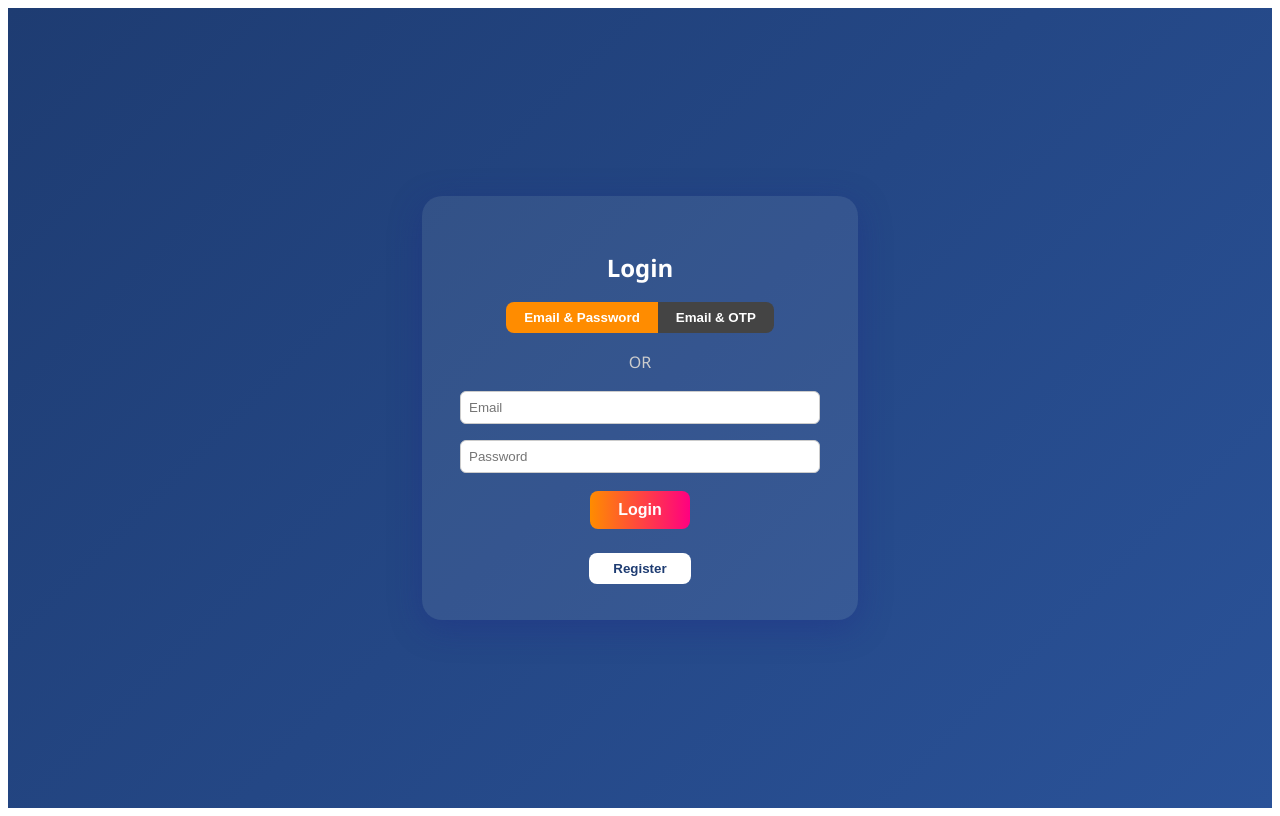
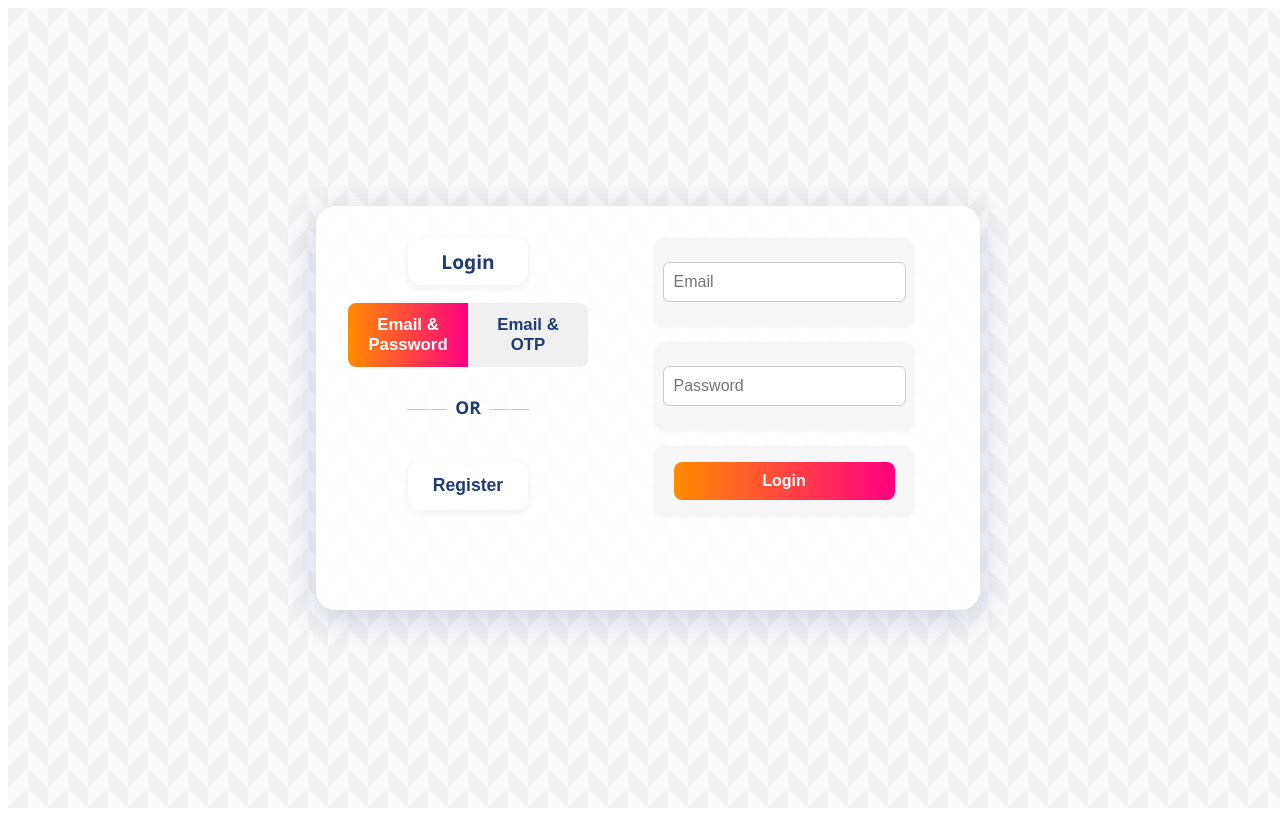
Before and after one commit to chetan123445/VK_WebPortal, a Next.js app in the folder frontend/: page /Login in a window 1280 px wide. Built offline with nearby package versions, Linux system fonts and the light colour scheme.

Commit message:
Ui improvement

```diff
--- a/frontend/pages/Login.js
+++ b/frontend/pages/Login.js
@@ -99,7 +99,16 @@
   return (
     <div style={{
       minHeight: "100vh",
-      background: "linear-gradient(135deg, #1e3c72 0%, #2a5298 100%)",
+      width: "100vw",
+      backgroundColor: "#f9f9f9",
+      backgroundImage: `
+        linear-gradient(135deg, rgba(0,0,0,0.03) 25%, transparent 25%),
+        linear-gradient(225deg, rgba(0,0,0,0.03) 25%, transparent 25%),
+        linear-gradient(45deg, rgba(0,0,0,0.03) 25%, transparent 25%),
+        linear-gradient(315deg, rgba(0,0,0,0.03) 25%, transparent 25%)
+      `,
+      backgroundSize: "40px 40px",
+      backgroundPosition: "0 0, 0 20px, 20px -20px, -20px 0px",
       display: "flex",
       flexDirection: "column",
       alignItems: "center",
@@ -108,25 +117,60 @@
       fontFamily: "Segoe UI, Arial, sans-serif"
     }}>
       <div style={{
-        background: "rgba(255,255,255,0.08)",
+        background: "rgba(255,255,255,0.96)",
         borderRadius: 20,
-        padding: "36px 28px",
-        boxShadow: "0 8px 32px 0 rgba(31, 38, 135, 0.37)",
+        padding: "32px 32px",
+        boxShadow: "0 8px 32px 0 rgba(31, 38, 135, 0.18)",
         textAlign: "center",
-        maxWidth: 380,
-        width: "90%"
+        maxWidth: 700,
+        minWidth: 600,
+        minHeight: 340,
+        margin: "0 auto",
+        display: "flex",
+        flexDirection: "row",
+        alignItems: "flex-start",
+        justifyContent: "center",
+        gap: 32
       }}>
-        <h2 style={{ marginBottom: 18 }}>Login</h2>
-        <div style={{ display: "flex", justifyContent: "center", marginBottom: 18 }}>
+        {/* Left side: Login method selection and Register */}
+        <div style={{
+          flex: 1,
+          display: "flex",
+          flexDirection: "column",
+          alignItems: "center",
+          justifyContent: "flex-start"
+        }}>
+          <div style={{
+            background: "#fff",
+            color: "#1e3c72",
+            borderRadius: 12,
+            width: 120,
+            margin: "0 auto 18px auto",
+            fontWeight: 700,
+            fontSize: "1.2rem",
+            padding: "10px 0",
+            boxShadow: "0 2px 8px rgba(30,60,114,0.08)"
+          }}>
+            Login
+          </div>
+          <div style={{
+            display: "flex",
+            justifyContent: "center",
+            width: "100%",
+            marginBottom: 18,
+            gap: 0
+          }}>
             <button
               style={{
-              background: mode === "password" ? "#ff8c00" : "#444",
-              color: "#fff",
+                background: mode === "password" ? "linear-gradient(90deg, #ff8c00 0%, #ff0080 100%)" : "#f0f0f0",
+                color: mode === "password" ? "#fff" : "#1e3c72",
                 border: "none",
                 borderRadius: "8px 0 0 8px",
-              padding: "8px 18px",
+                padding: "12px 12px",
+                fontWeight: 700,
+                fontSize: "1.05rem",
                 cursor: "pointer",
-              fontWeight: 600
+                width: 120
               }}
               onClick={() => setMode("password")}
             >
@@ -134,22 +178,91 @@
             </button>
             <button
               style={{
-              background: mode === "otp" ? "#ff0080" : "#444",
-              color: "#fff",
+                background: mode === "otp" ? "linear-gradient(90deg, #ff8c00 0%, #ff0080 100%)" : "#f0f0f0",
+                color: mode === "otp" ? "#fff" : "#1e3c72",
                 border: "none",
                 borderRadius: "0 8px 8px 0",
-              padding: "8px 18px",
+                padding: "12px 12px",
+                fontWeight: 700,
+                fontSize: "1.05rem",
                 cursor: "pointer",
-              fontWeight: 600
+                width: 120
               }}
               onClick={() => setMode("otp")}
             >
               Email & OTP
             </button>
           </div>
-        <div style={{ margin: "10px 0", color: "#ccc", fontWeight: 500 }}>OR</div>
-        {mode === "password" ? (
-          <form onSubmit={handlePasswordLogin} style={{ marginTop: 10 }}>
+          <div style={{
+            fontWeight: 700,
+            color: "#1e3c72",
+            fontSize: "1.1rem",
+            margin: "10px 0"
+          }}>
+            <span style={{
+              display: "inline-block",
+              borderTop: "1px solid #ccc",
+              width: 40,
+              verticalAlign: "middle",
+              marginRight: 8
+            }}></span>
+            OR
+            <span style={{
+              display: "inline-block",
+              borderTop: "1px solid #ccc",
+              width: 40,
+              verticalAlign: "middle",
+              marginLeft: 8
+            }}></span>
+          </div>
+          <div style={{
+            background: "#fff",
+            borderRadius: 12,
+            marginTop: 32,
+            width: 120,
+            marginLeft: "auto",
+            marginRight: "auto",
+            boxShadow: "0 2px 8px rgba(30,60,114,0.08)",
+            display: "flex",
+            flexDirection: "column",
+            alignItems: "center"
+          }}>
+            <button
+              onClick={() => setShowRegister(true)}
+              style={{
+                background: "transparent",
+                color: "#1e3c72",
+                border: "none",
+                borderRadius: 12,
+                padding: "14px 0",
+                fontWeight: 600,
+                fontSize: "1.1rem",
+                width: "100%",
+                cursor: "pointer"
+              }}
+            >
+              Register
+            </button>
+          </div>
+        </div>
+        {/* Right side: Login form */}
+        <div style={{
+          flex: 2,
+          display: "flex",
+          flexDirection: "column",
+          alignItems: "center",
+          justifyContent: "center"
+        }}>
+          {mode === "password" && (
+            <form onSubmit={handlePasswordLogin} style={{ width: "100%" }}>
+              <div style={{
+                background: "#f7f7f7",
+                borderRadius: 10,
+                margin: "0 auto 16px auto",
+                padding: "16px 0",
+                width: 260,
+                boxShadow: "0 1px 4px rgba(30,60,114,0.06)"
+              }}>
                 <input
                   type="email"
                   placeholder="Email"
@@ -157,13 +270,23 @@
                   onChange={e => setEmail(e.target.value)}
                   required
                   style={{
-                width: "90%",
-                padding: "8px",
+                    width: "85%",
+                    padding: "10px",
                     margin: "8px 0",
                     borderRadius: 6,
-                border: "1px solid #ccc"
+                    border: "1px solid #ccc",
+                    fontSize: "1rem"
                   }}
                 /><br />
+              </div>
+              <div style={{
+                background: "#f7f7f7",
+                borderRadius: 10,
+                margin: "0 auto 16px auto",
+                padding: "16px 0",
+                width: 260,
+                boxShadow: "0 1px 4px rgba(30,60,114,0.06)"
+              }}>
                 <input
                   type="password"
                   placeholder="Password"
@@ -171,13 +294,23 @@
                   onChange={e => setPassword(e.target.value)}
                   required
                   style={{
-                width: "90%",
-                padding: "8px",
+                    width: "85%",
+                    padding: "10px",
                     margin: "8px 0",
                     borderRadius: 6,
-                border: "1px solid #ccc"
+                    border: "1px solid #ccc",
+                    fontSize: "1rem"
                   }}
                 /><br />
+              </div>
+              <div style={{
+                background: "#f7f7f7",
+                borderRadius: 10,
+                margin: "0 auto 16px auto",
+                padding: "16px 0",
+                width: 260,
+                boxShadow: "0 1px 4px rgba(30,60,114,0.06)"
+              }}>
                 <button
                   type="submit"
                   style={{
@@ -189,14 +322,26 @@
                     fontSize: "1rem",
                     fontWeight: 600,
                     cursor: "pointer",
-                marginTop: 10
+                    width: "85%"
                   }}
                 >
                   Login
                 </button>
+              </div>
+              {msg && <div style={{ color: "#0f0", marginTop: 12 }}>{msg}</div>}
+              {error && <div style={{ color: "#f66", marginTop: 12 }}>{error}</div>}
             </form>
-        ) : (
-          <form onSubmit={handleOtpLogin} style={{ marginTop: 10 }}>
+          )}
+          {mode === "otp" && (
+            <form onSubmit={handleOtpLogin} style={{ width: "100%" }}>
+              <div style={{
+                background: "#f7f7f7",
+                borderRadius: 10,
+                margin: "0 auto 16px auto",
+                padding: "16px 0",
+                width: 260,
+                boxShadow: "0 1px 4px rgba(30,60,114,0.06)"
+              }}>
                 <input
                   type="email"
                   placeholder="Email"
@@ -204,15 +349,25 @@
                   onChange={e => setEmail(e.target.value)}
                   required
                   style={{
-                width: "90%",
-                padding: "8px",
+                    width: "85%",
+                    padding: "10px",
                     margin: "8px 0",
                     borderRadius: 6,
-                border: "1px solid #ccc"
+                    border: "1px solid #ccc",
+                    fontSize: "1rem"
                   }}
                   disabled={otpSent}
                 /><br />
+              </div>
               {!otpSent ? (
+                <div style={{
+                  background: "#f7f7f7",
+                  borderRadius: 10,
+                  margin: "0 auto 16px auto",
+                  padding: "16px 0",
+                  width: 260,
+                  boxShadow: "0 1px 4px rgba(30,60,114,0.06)"
+                }}>
                   <button
                     type="button"
                     onClick={handleSendOtp}
@@ -224,13 +379,22 @@
                       padding: "8px 24px",
                       fontWeight: 600,
                       cursor: "pointer",
-                  marginTop: 10
+                      width: "85%"
                     }}
                   >
                     Send OTP
                   </button>
+                </div>
               ) : (
                 <>
+                  <div style={{
+                    background: "#f7f7f7",
+                    borderRadius: 10,
+                    margin: "0 auto 16px auto",
+                    padding: "16px 0",
+                    width: 260,
+                    boxShadow: "0 1px 4px rgba(30,60,114,0.06)"
+                  }}>
                     <input
                       type="text"
                       placeholder="Enter OTP"
@@ -238,13 +402,23 @@
                       onChange={e => setOtp(e.target.value)}
                       required
                       style={{
-                    width: "90%",
-                    padding: "8px",
+                        width: "85%",
+                        padding: "10px",
                         margin: "8px 0",
                         borderRadius: 6,
-                    border: "1px solid #ccc"
+                        border: "1px solid #ccc",
+                        fontSize: "1rem"
                       }}
                     /><br />
+                  </div>
+                  <div style={{
+                    background: "#f7f7f7",
+                    borderRadius: 10,
+                    margin: "0 auto 16px auto",
+                    padding: "16px 0",
+                    width: 260,
+                    boxShadow: "0 1px 4px rgba(30,60,114,0.06)"
+                  }}>
                     <button
                       type="submit"
                       style={{
@@ -256,35 +430,23 @@
                         fontSize: "1rem",
                         fontWeight: 600,
                         cursor: "pointer",
-                    marginTop: 10
+                        width: "85%"
                       }}
                     >
                       Login with OTP
                     </button>
+                  </div>
                 </>
               )}
+              {msg && <div style={{ color: "#0f0", marginTop: 12 }}>{msg}</div>}
+              {error && <div style={{ color: "#f66", marginTop: 12 }}>{error}</div>}
             </form>
           )}
-        <div style={{ marginTop: 24 }}>
-          <button
-            onClick={() => setShowRegister(true)}
-            style={{
-              background: "#fff",
-              color: "#1e3c72",
-              border: "none",
-              borderRadius: 8,
-              padding: "8px 24px",
-              fontWeight: 600,
-              cursor: "pointer"
-            }}
-          >
-            Register
-          </button>
         </div>
-        {msg && <div style={{ color: "#0f0", marginTop: 12 }}>{msg}</div>}
-        {error && <div style={{ color: "#f66", marginTop: 12 }}>{error}</div>}
       </div>
+      {/* Register Modal */}
       {showRegister && <Register onClose={() => setShowRegister(false)} />}
+      {/* NotFound Popup */}
       {showNotFoundPopup && (
         <div style={{
           position: "fixed",
```
Also changed, not shown: frontend/pages/Home.js (+16 -6 lines), frontend/pages/MainHome.js (+16 -6 lines). Lines whose indentation alone changed are shown as unchanged.
